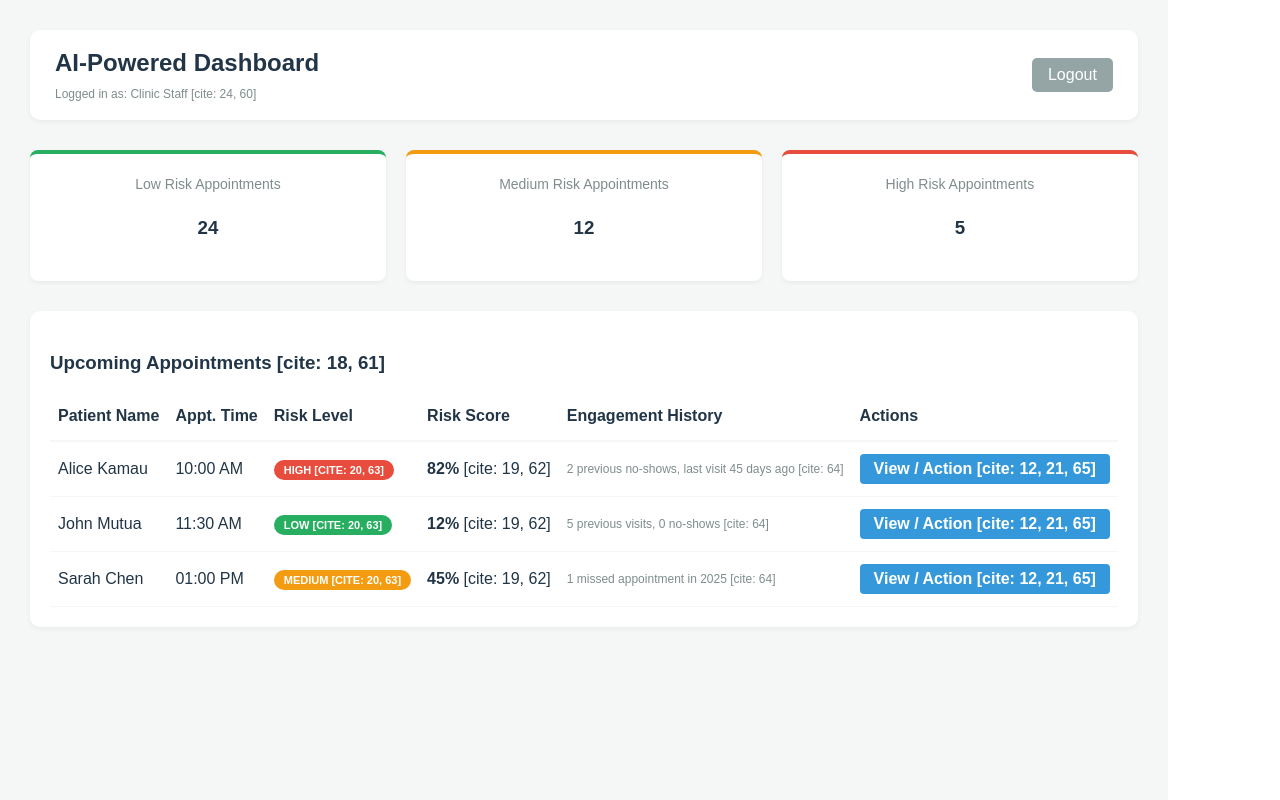
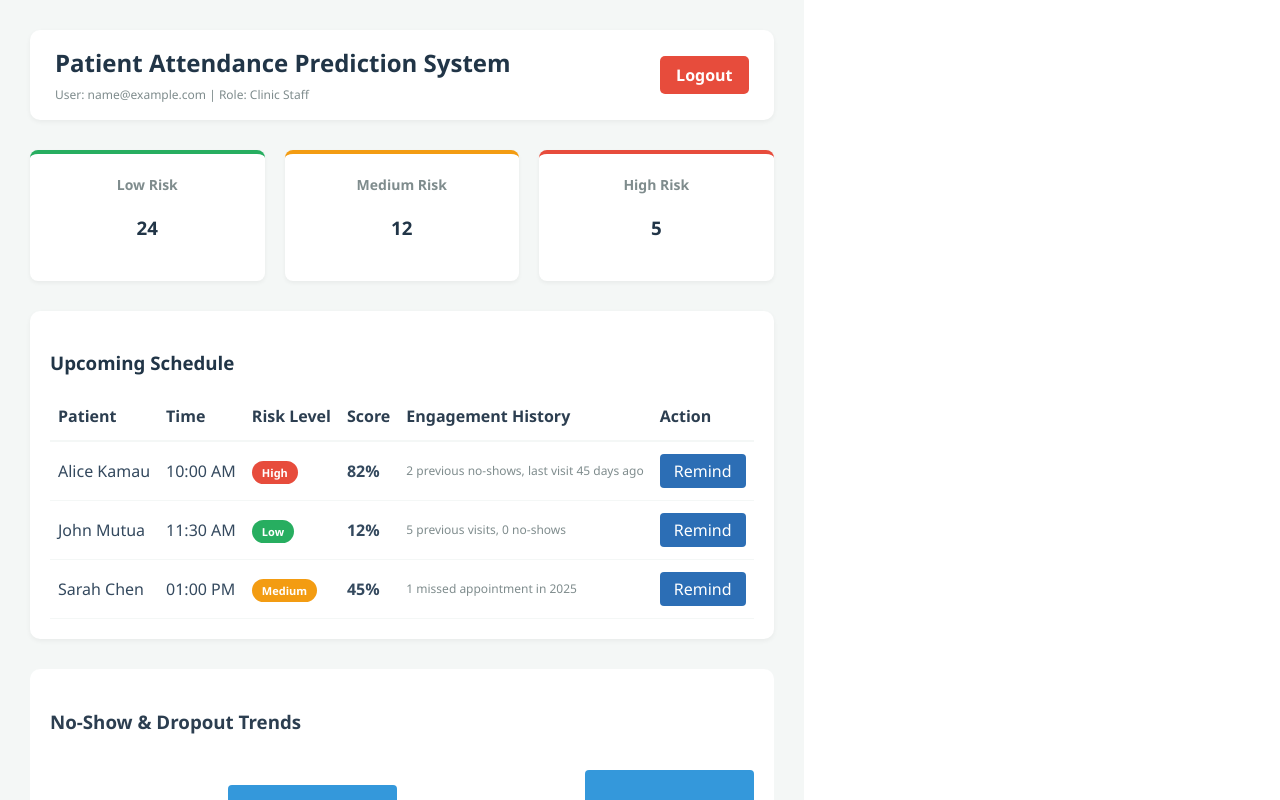
Before and after one commit to Giftp123/An-AI-powered-patient-attendance-and-dropout-prediction-system, a React (Vite) app in the folder front-end/: page / in a window 1280 px wide. Both pictures are taken after typing "name@example.com", "Sample123" into the empty fields and a click on the button "Login". Shown: the top 800 px of the page. Built offline with nearby package versions, Linux system fonts and the light colour scheme.

Commit message:
feat: simply action button to Remind and add attendance analytics

```diff
--- /dev/null
+++ b/front-end/src/Analytics.jsx
@@ -0,0 +1,18 @@
+import React from 'react';
+
+const Analytics = () => {
+  return (
+    <div style={{ marginTop: '30px', padding: '20px', backgroundColor: 'white', borderRadius: '10px' }}>
+      <h3 style={{ color: '#2c3e50' }}>No-Show & Dropout Trends</h3>
+      <div style={{ height: '150px', display: 'flex', alignItems: 'flex-end', gap: '10px', borderBottom: '2px solid #eee', paddingBottom: '10px' }}>
+        <div style={{ flex: 1, height: '60%', backgroundColor: '#3498db', borderRadius: '4px' }}></div>
+        <div style={{ flex: 1, height: '80%', backgroundColor: '#3498db', borderRadius: '4px' }}></div>
+        <div style={{ flex: 1, height: '45%', backgroundColor: '#3498db', borderRadius: '4px' }}></div>
+        <div style={{ flex: 1, height: '90%', backgroundColor: '#3498db', borderRadius: '4px' }}></div>
+      </div>
+      <p style={{ fontSize: '12px', color: '#7f8c8d', marginTop: '10px' }}>Monthly Attendance Overview</p>
+    </div>
+  );
+};
+
+export default Analytics;
--- a/front-end/src/Dashboard.jsx
+++ b/front-end/src/Dashboard.jsx
@@ -1,11 +1,10 @@
 import React, { useState } from 'react';
-import InterventionModal from './InterventionModal.jsx'; // Ensure this file exists
+import InterventionModal from './InterventionModal';
+import Analytics from './Analytics';
 
 const Dashboard = ({ user, onLogout }) => {
-  // State for the Intervention Modal [cite: 21, 65]
   const [selectedPatient, setSelectedPatient] = useState(null);
 
-  // Mock data utilizing features like 'previous no-shows' and 'time since last visit' [cite: 31, 32, 33]
   const appointments = [
     {
       id: "APT001",
@@ -37,41 +36,40 @@ const Dashboard = ({ user, onLogout }) => {
     <div style={styles.dashboardContainer}>
       <header style={styles.header}>
         <div>
-          <h2 style={{ margin: 0 }}>AI-Powered Dashboard</h2>
+          <h2 style={{ margin: 0 }}>Patient Attendance Prediction System</h2>
           <span style={{ fontSize: '12px', color: '#7f8c8d' }}>
-            Logged in as: {user.role} [cite: 24, 60]
+            User: {user.email} | Role: {user.role}
           </span>
         </div>
         <button onClick={onLogout} style={styles.logoutBtn}>Logout</button>
       </header>
 
-      {/* Summary Cards for Analytics on no-show trends [cite: 11, 23] */}
       <div style={styles.statsRow}>
         <div style={{ ...styles.card, borderTop: '4px solid #27ae60' }}>
-          <p style={styles.statLabel}>Low Risk Appointments</p>
+          <p style={styles.statLabel}>Low Risk</p>
           <h3>24</h3>
         </div>
         <div style={{ ...styles.card, borderTop: '4px solid #f39c12' }}>
-          <p style={styles.statLabel}>Medium Risk Appointments</p>
+          <p style={styles.statLabel}>Medium Risk</p>
           <h3>12</h3>
         </div>
         <div style={{ ...styles.card, borderTop: '4px solid #e74c3c' }}>
-          <p style={styles.statLabel}>High Risk Appointments</p>
+          <p style={styles.statLabel}>High Risk</p>
           <h3>5</h3>
         </div>
       </div>
 
       <section style={styles.tableSection}>
-        <h3 style={{ marginBottom: '15px' }}>Upcoming Appointments [cite: 18, 61]</h3>
+        <h3 style={{ marginBottom: '15px' }}>Upcoming Schedule</h3>
         <table style={styles.table}>
           <thead>
             <tr style={styles.tableHeader}>
-              <th style={styles.th}>Patient Name</th>
-              <th style={styles.th}>Appt. Time</th>
+              <th style={styles.th}>Patient</th>
+              <th style={styles.th}>Time</th>
               <th style={styles.th}>Risk Level</th>
-              <th style={styles.th}>Risk Score</th>
+              <th style={styles.th}>Score</th>
               <th style={styles.th}>Engagement History</th>
-              <th style={styles.th}>Actions</th>
+              <th style={styles.th}>Action</th>
             </tr>
           </thead>
           <tbody>
@@ -84,19 +82,17 @@ const Dashboard = ({ user, onLogout }) => {
                     ...styles.badge,
                     backgroundColor: apt.risk === 'High' ? '#e74c3c' : apt.risk === 'Medium' ? '#f39c12' : '#27ae60'
                   }}>
-                    {apt.risk} [cite: 20, 63]
+                    {apt.risk}
                   </span>
                 </td>
-                <td style={styles.td}><strong>{apt.score}</strong> [cite: 19, 62]</td>
-                <td style={{ ...styles.td, fontSize: '12px', color: '#7f8c8d' }}>
-                  {apt.history} [cite: 64]
-                </td>
+                <td style={styles.td}><strong>{apt.score}</strong></td>
+                <td style={{ ...styles.td, fontSize: '12px', color: '#7f8c8d' }}>{apt.history}</td>
                 <td style={styles.td}>
                   <button
                     style={styles.actionBtn}
-                    onClick={() => setSelectedPatient({ name: apt.patient, risk: apt.risk, score: apt.score, time: apt.time })}
+                    onClick={() => setSelectedPatient(apt)}
                   >
-                    View / Action [cite: 12, 21, 65]
+                    Remind
                   </button>
                 </td>
               </tr>
@@ -105,7 +101,8 @@ const Dashboard = ({ user, onLogout }) => {
         </table>
       </section>
 
-      {/* Intervention Modal [cite: 12, 21, 65] */}
+      <Analytics />
+
       {selectedPatient && (
         <InterventionModal
           patient={selectedPatient}
@@ -117,20 +114,20 @@ const Dashboard = ({ user, onLogout }) => {
 };
 
 const styles = {
-  dashboardContainer: { padding: '30px', backgroundColor: '#f4f7f6', minHeight: '100vh', fontFamily: 'sans-serif' },
+  dashboardContainer: { padding: '30px', backgroundColor: '#f4f7f6', minHeight: '100vh', fontFamily: "'Segoe UI', Tahoma, Geneva, Verdana, sans-serif" },
   header: { display: 'flex', justifyContent: 'space-between', alignItems: 'center', marginBottom: '30px', backgroundColor: 'white', padding: '15px 25px', borderRadius: '10px', boxShadow: '0 2px 5px rgba(0,0,0,0.05)' },
-  logoutBtn: { padding: '8px 16px', backgroundColor: '#95a5a6', color: 'white', border: 'none', borderRadius: '5px', cursor: 'pointer' },
+  logoutBtn: { padding: '8px 16px', backgroundColor: '#e74c3c', color: 'white', border: 'none', borderRadius: '5px', cursor: 'pointer', fontWeight: 'bold' },
   statsRow: { display: 'flex', gap: '20px', marginBottom: '30px' },
   card: { flex: 1, backgroundColor: 'white', padding: '20px', borderRadius: '8px', boxShadow: '0 2px 4px rgba(0,0,0,0.05)', textAlign: 'center' },
-  statLabel: { margin: '0 0 5px 0', color: '#7f8c8d', fontSize: '14px' },
+  statLabel: { margin: '0 0 5px 0', color: '#7f8c8d', fontSize: '14px', fontWeight: 'bold' },
   tableSection: { backgroundColor: 'white', padding: '20px', borderRadius: '10px', boxShadow: '0 2px 5px rgba(0,0,0,0.05)' },
   table: { width: '100%', borderCollapse: 'collapse' },
   tableHeader: { textAlign: 'left', borderBottom: '2px solid #f4f7f6' },
-  th: { padding: '12px 8px', borderBottom: '2px solid #f4f7f6' },
-  td: { padding: '12px 8px' },
+  th: { padding: '12px 8px', color: '#2c3e50' },
+  td: { padding: '12px 8px', color: '#34495e' },
   tableRow: { borderBottom: '1px solid #f4f7f6' },
-  badge: { color: 'white', padding: '4px 10px', borderRadius: '12px', fontSize: '11px', fontWeight: 'bold', textTransform: 'uppercase' },
-  actionBtn: { padding: '6px 14px', backgroundColor: '#3498db', color: 'white', border: 'none', borderRadius: '4px', cursor: 'pointer', fontWeight: '600' }
+  badge: { color: 'white', padding: '4px 10px', borderRadius: '12px', fontSize: '11px', fontWeight: 'bold' },
+  actionBtn: { padding: '6px 14px', backgroundColor: '#2c6eb5', color: 'white', border: 'none', borderRadius: '4px', cursor: 'pointer' }
 };
 
 export default Dashboard;
```
